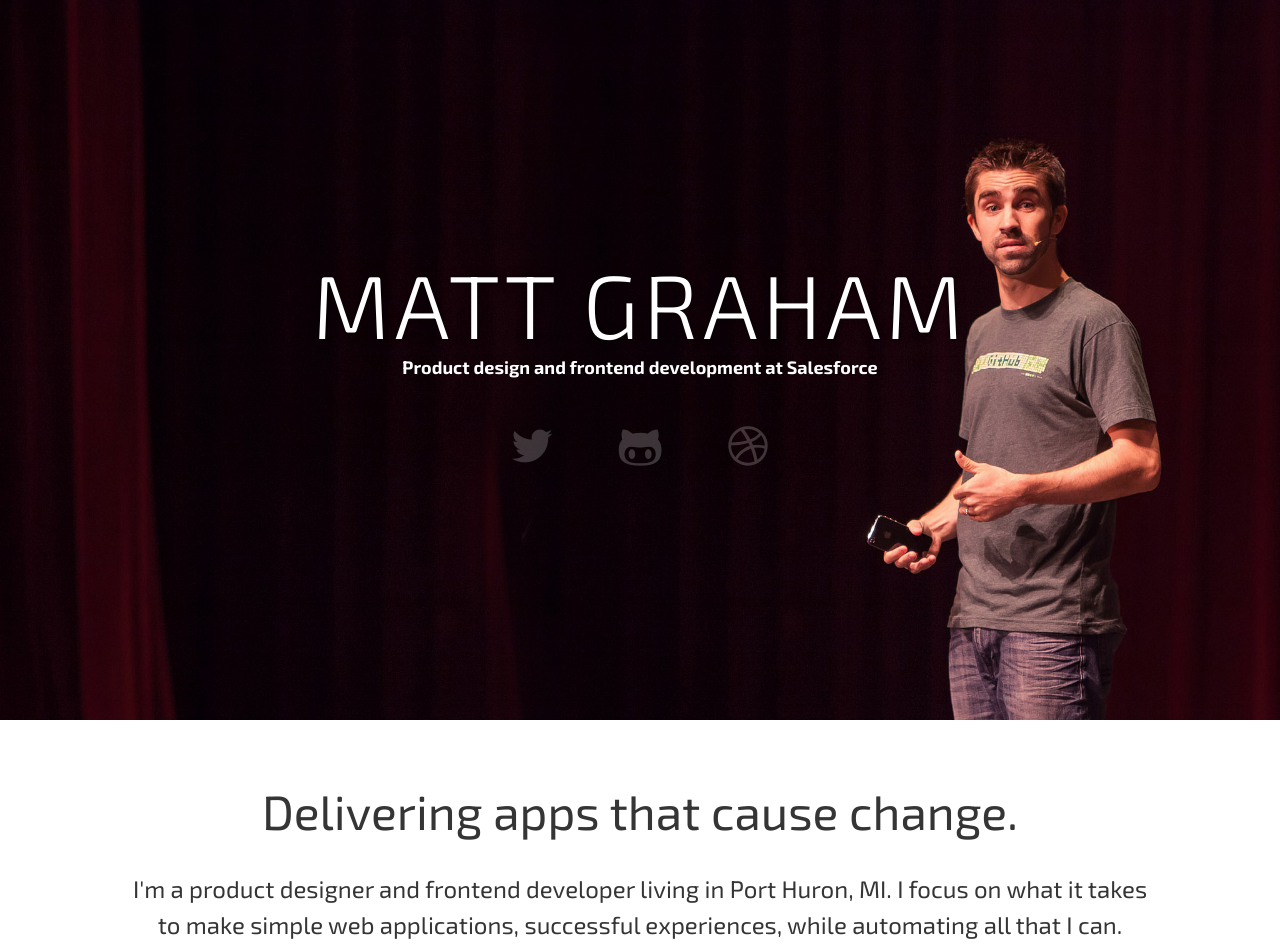
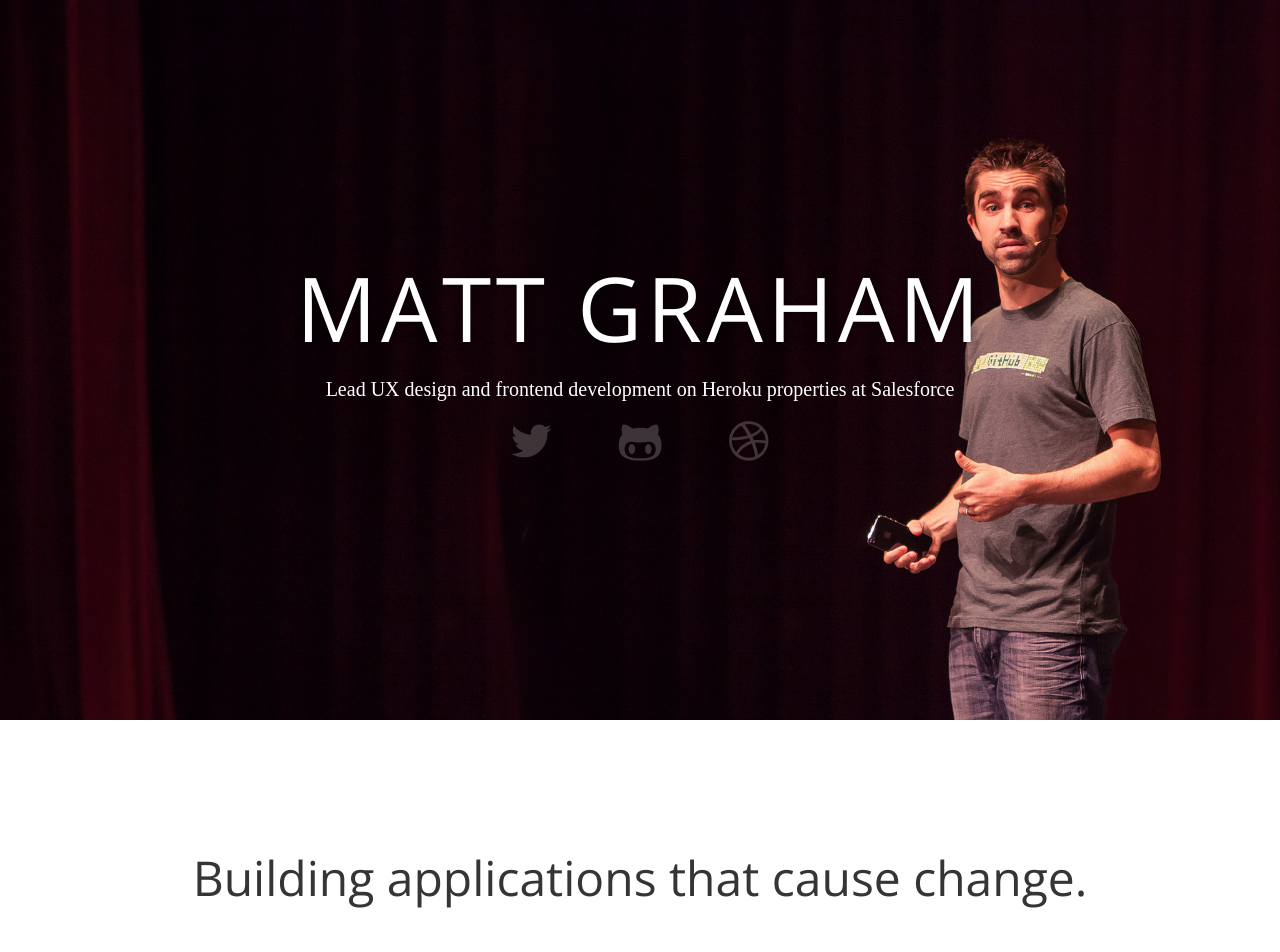
Before and after one commit to mattgraham/mattgraham.github.io, a Jekyll site: the page built from index.md, in a window 1280 px wide. Shown: the top 952 px of the page. Built offline with Jekyll 4.4.1, drawn with Linux system fonts in a browser that asks for light colours; nearby versions of some CDN libraries; some web fonts are replaced; comment, search, counter and statistics services are not loaded; some of the changed text lies outside the part shown.

Commit message:
adding heroku

```diff
--- a/_includes/head.html
+++ b/_includes/head.html
@@ -9,10 +9,7 @@
     {% if page.customCSS %}
   	  <link rel="stylesheet" type="text/css" href="/assets/styles/custom/{{ page.customCSS }}" />
     {% endif %}
-    <!--[if lt IE 9]><script src="//html5shiv.googlecode.com/svn/trunk/html5.js"></script><![endif]-->
-    <script type="text/javascript" src="//use.typekit.net/wpw2zdl.js"></script>
     <script src="https://code.jquery.com/jquery-2.1.1.min.js"></script>
     <script type="text/javascript" src="/assets/js/fittext.js"></script>
-  	<script type="text/javascript">try{Typekit.load();}catch(e){}</script>
   </head>
 <body>
--- a/assets/styles/_products.scss
+++ b/assets/styles/_products.scss
@@ -70,7 +70,6 @@
       bottom: 0;
       left: 0;
     }
-
 
     .portfolio-item-demo img {
       margin-bottom: -15%;
@@ -286,3 +285,9 @@
     }
   }
 }
+
+.grid {
+  display: grid;
+  grid-template-columns: repeat(auto-fill, minmax(260px, 1fr) ) ;
+  grid-gap: 5px;
+}
--- a/assets/styles/_settings.scss
+++ b/assets/styles/_settings.scss
@@ -1,11 +1,22 @@
 @import url(https://fonts.googleapis.com/css?family=Exo+2:200,700,600,400,300);
+@import url('https://fonts.googleapis.com/css?family=Open+Sans:300,400,600|Source+Serif+Pro&display=swap');
 
-$font-sans: "Exo 2","Helvetica Neue", Helvetica, Arial, Sans;
+$font-sans: 'Open Sans', "Helvetica Neue", Helvetica, Arial, Sans;
+$font-serif: 'Source Serif Pro', serif;
+
+.sans {
+  font-family: $font-sans;
+}
+
+.serif {
+  font-family: $font-serif;
+}
+
 $text-color:#353535;
 $font-size: 10px;
 $line-height: 10px;
 
-$text-body: 1.6;
+$text-body: 1.47;
 
 $weight-xlight: 200;
 $weight-light: 300;
--- a/assets/styles/custom/post-home.scss
+++ b/assets/styles/custom/post-home.scss
@@ -4,14 +4,10 @@
 ---
 
 @import "settings";
-// @import "compass/css3";
 @import "settings";
 @import "mixins";
 
 $primary: #99ccff;
-
-body {
-}
 
 .clear {
 	clear: both;
@@ -212,7 +208,6 @@ a {
 
 		a .article-title {
 			color: #333;
-			@include font-size(1.7);
 			font-weight: $weight-bold;
 			transition: color .1s ease-in;
 
--- a/assets/styles/main.scss
+++ b/assets/styles/main.scss
@@ -24,17 +24,18 @@ html, body {
 $primary: #3369e8;
 
 body {
-  font-family: $font-sans;
+  font-family: $font-serif;
   color:$text-color;
-  font-size: 16px;
+  font-size: 17px;
+  line-height: 1.47em;
   padding: 0;
   margin: 0;
 }
 
 p {
-  font-family: $font-sans;
-  font-size: 15px;
-  line-height: 1.7em;
+  font-family: $font-serif;
+  font-size: 17px;
+  line-height: 1.47em;
   max-width: 800px;
   color: #333;
 }
@@ -59,6 +60,10 @@ h1 {
   line-height: 1.2em;
   font-weight: 300;
   letter-spacing: -0.02em;
+}
+
+.f1, .f2 {
+  font-family: $font-sans;
 }
 
 header {
--- a/index.md
+++ b/index.md
@@ -5,13 +5,13 @@ customCSS: post-home.css
 
 <div class="welcome">
   <div class="content">
-    <h1 id="fittext1">Matt Graham</h1>
+    <h1 id="fittext1" class="mv2">Matt Graham</h1>
     <script type="text/javascript">
       $("#fittext1").fitText(1.1, { minFontSize: '36px', maxFontSize: '125px' });
     </script>
 
-    <h3>Product design and frontend development at Salesforce</h3>
-    <ul>
+    <div class="f4 mv3">Lead UX design and frontend development on Heroku properties at Salesforce</div>
+    <ul class="pa0 ma0 mv5">
       <li class="twitter"><a href="http://twitter.com/mattgraham"><span class="icon-twitter"></span></a></li>
       <li class="github"><a href="http://github.com/mattgraham"><span class="icon-github"></span></a></li>
       <li class="dribbble"><a href="http://dribbble.com/mattgraham"><span class="icon-dribbble"></span></a></li>
@@ -22,32 +22,76 @@ customCSS: post-home.css
 
 <div class="about">
   <div class="pa5 center">
-  <div class="f1 mb4">Delivering apps that cause change.</div>
+  <div class="f1 mv5 lh-title">Building applications that cause change.</div>
   <div class="w-100 mw9 center">
-    <div class="mb3 f3 lh-copy mw8 center">I'm a product designer and frontend developer living in Port Huron, MI. I focus on what it takes to make simple web applications, successful experiences, while automating all that I can.</div>
-    <div class="mb3 f3 lh-copy mw8 center">I currently work as a senior product designer at <a href="http://salesforce.com" target="_blank">Salesforce</a> and focus on our <a href="http://heroku.com" target="_blank">Heroku Ecosystem</a> experiences. Previously at <a href="http://github.com" target="_blank">GitHub</a>, <a href="https://github.com/blog/993-ordered-list-is-a-githubber" target="_blank">Ordered List</a> and other small design and development firms. I love simple, beautiful apps that change the way we live and do things. Please don't hesitate to reach out and say hello <a href="http://twitter.com/mattgraham" target="_blank">@mattgraham</a>.
+    <div class="mb3 f3 lh-copy mw8 center">Professionally, I'm a <strong>Lead UX Designer and frontend developer</strong> designing applications on the <a href='http://heroku.com' target='_blank'>Heroku</a> platform at <a href='http://salesforce.com' target='_blank'>Salesforce</a>, by way of remote life in Port Huron, MI. Previously I've worked at <a href="http://github.com" target="_blank">GitHub</a>, <a href="https://github.com/blog/993-ordered-list-is-a-githubber" target="_blank">Ordered List</a> and other small design and development firms. I love simple, beautiful apps that change the way we live and do things. I focus on what it takes to make simple web applications, successful experiences, while automating all that I can.</div>
+    <div class="mb3 f3 lh-copy mw8 center">Personally, I'm a <strong>Search and Recovery diver</strong> for the St. Clair County Sheriff Department, the <strong>Chairperson</strong> for the Dive Team Auxiliary board of directors, <strong>worship leader</strong> for Christians for a new tomorrow church, <strong>husband</strong> to Shannon and <strong>father</strong> to a 9lb yorkie who we've named Tux.</div>
+    <div class='mb3 f3 lh-copy mw8 center'>If you have questions, please don't hesitate to reach out and say hello via twitter at <a href="http://twitter.com/mattgraham" target="_blank">@mattgraham</a> or <a href="mailto:mattgraham@madebygraham.com" target="_blank">mattgraham@madebygraham.com</a>.
     </div>
   </div>
   </div>
 </div>
 
-<!-- <div class="portfolio-item" id="heroku">
-  <div class="flex w-100 mw9 center pa4">
-    <div class="flex flex-column items-center">
+<div class="portfolio-item pv5" id="heroku">
+  <div class="flex-ns w-100 mw9 center pa4">
+
+    <div class="w-100 mb3 w-50-ns pa2 flex flex-column items-center">
       <div class="flex-auto"></div>
-      <div class="white f4 lh-copy">
-        I've just celebrated my third year with Heroku / Salesforce organizations as a lead designer.
+      <div class="white f4 lh-copy measure">
+        <div class="flex items-center tc mb4">
+          <div class="flex-auto"></div>
+          <img src="/assets/images/heroku/logo-heroku.svg" alt="">
+          <div class="w2"></div>
+          <img src="/assets/images/heroku/logo-salesforce.svg" alt="">
+          <div class="flex-auto"></div>
+        </div>
+        I've completed my fourth year with Heroku / Salesforce now as a lead product designer. I've designed and seen launched the first ever Heroku Elements Marketplace (including the internal partner portal), worked in many areas of the Heroku Dashboard, contributed to the Purple Design System among other things.
       </div>
       <div class="flex-auto"></div>
     </div>
 
-    <div class="flex flex-column items-center">
-      <div class="flex-auto"></div>
-      <img src="assets/images/atom.png" alt="" class="w-100">
-      <div class="flex-auto"></div>
+    <div class="w-100 w-50-ns pa2">
+      <div class="grid">
+        <div class="bg-white pa4 br1 tc shadow-4">
+          <img class="h3 w3" src="/assets/images/heroku/herokuPostgres.png">
+          <div class="sans purple b mv2">Heroku Postgres</div>
+          <div class="sans dark-gray f6 lh-title mb1">Reliable and powerful database as a service based on PostgreSQL.</div>
+        </div>
+        <div class="bg-white pa4 br1 tc shadow-4">
+          <img class="h3 w3" src="/assets/images/heroku/herokuConnect.png">
+          <div class="sans purple b mv2">Heroku Connect</div>
+          <div class="sans dark-gray f6 lh-title mb1">Salesforce Data Synchronization Service on the Heroku platform.</div>
+        </div>
+        <div class="bg-white pa4 br1 tc shadow-4">
+          <img class="h3" src="/assets/images/heroku/herokuScheduler.png">
+          <div class="sans purple b mv2">Heroku Scheduler</div>
+          <div class="sans dark-gray f6 lh-title mb1">Run scheduled tasks every 10 minutes, every hour, or every day. </div>
+        </div>
+        <div class="bg-white pa4 br1 tc shadow-4 relative">
+          <div class="z-999 bg-purple o-90 absolute top-0 right-0 bottom-0 left-0 sans f6 b flex flex-column">
+            <div class="flex-auto"></div>
+            <ul class="pa0 ma0 white lh-copy">
+              <li class="b">6 Regions</li>
+              <li class="b">App Sharable</li>
+              <li class="b">Multiple Installs</li>
+              <li class="b"></li>
+              <li class="normal">Plans starting at</li>
+              <li class="b">$100 Mo.</li>
+            </ul>
+            <div class="flex-auto"></div>
+
+            <div class="pb3 ph3">
+              <div class="b pointer bg-white br1 pa2 center shadow-4 w-100 purple">View Details</div>
+            </div>
+          </div>
+          <img class="h3 w3" src="/assets/images/heroku/herokuKafka.png">
+          <div class="sans purple b mv2">Heroku Kafka</div>
+          <div class="sans dark-gray f6 lh-title mb1">Reliable and powerful Apache Kafka as a service on the Heroku platform.</div>
+        </div>
+      </div>
     </div>
   </div>
-</div> -->
+</div>
 
 <div class="portfolio-item" id="atom">
   <div class="portfolio-item-inner">
@@ -67,9 +111,9 @@ customCSS: post-home.css
   <div class="portfolio-item-demo">
     <img src="http://ecx.images-amazon.com/images/I/510Smm7LcEL._SS500_.jpg" class="album-art" />
       <div class="album-tracks">
-        <h3>Onething 09 Live</h3>
-        <h4>Forerunner Music <span>(2010)</span></h4>
-        <ol>
+        <h3>Onething Live</h3>
+        <h4 class="db sans mv2">Forerunner Music</h4>
+        <ol class="db sans mv4">
           <li>Lowest Place</li>
           <li>You Made a Way</li>
           <li>I Put On Christ</li>
@@ -109,17 +153,19 @@ customCSS: post-home.css
 </div>
 
 <div id="articles">
+  <div class="f2 serif mv4">Personal thoughts</div>
+
   <div class="content">
-    <h1>Recent Authorings</h1>
   {% for post in site.posts limit:3 %}
       <li class="{% cycle 'even', 'odd' %}">
         <a href="{{ post.url }}">
           <img src="{{ post.thumb }}" alt="">
-          <span class="article-title">{{ post.title }}</span>
-          <!-- <span class="article-date">{{ post.date | date: "%-m/%-d/%Y" }}</span> -->
+          <div class="f3 mv3 near-black sans-serif">{{ post.title }}</div>
         </a>
       </li>
   {% endfor %}
   </div>
-  <span class="content view-all"><a href="/articles.html">view all articles</a></span>
+  <div class="w-100 mw9 center sans pa3 bt bb b--light-gray">
+    <a href="/articles.html">view all articles</a>
+  </div>
 </div>
```
Also changed, not shown: assets/images/heroku/herokuConnect.png (added), assets/images/heroku/herokuKafka.png (added), assets/images/heroku/herokuPostgres.png (added), assets/images/heroku/herokuRedis.png (added), assets/images/heroku/herokuScheduler.png (added), assets/images/heroku/herokuSpaces.png (added), assets/images/heroku/logo-heroku.svg (added), assets/images/heroku/logo-salesforce.svg (added).
